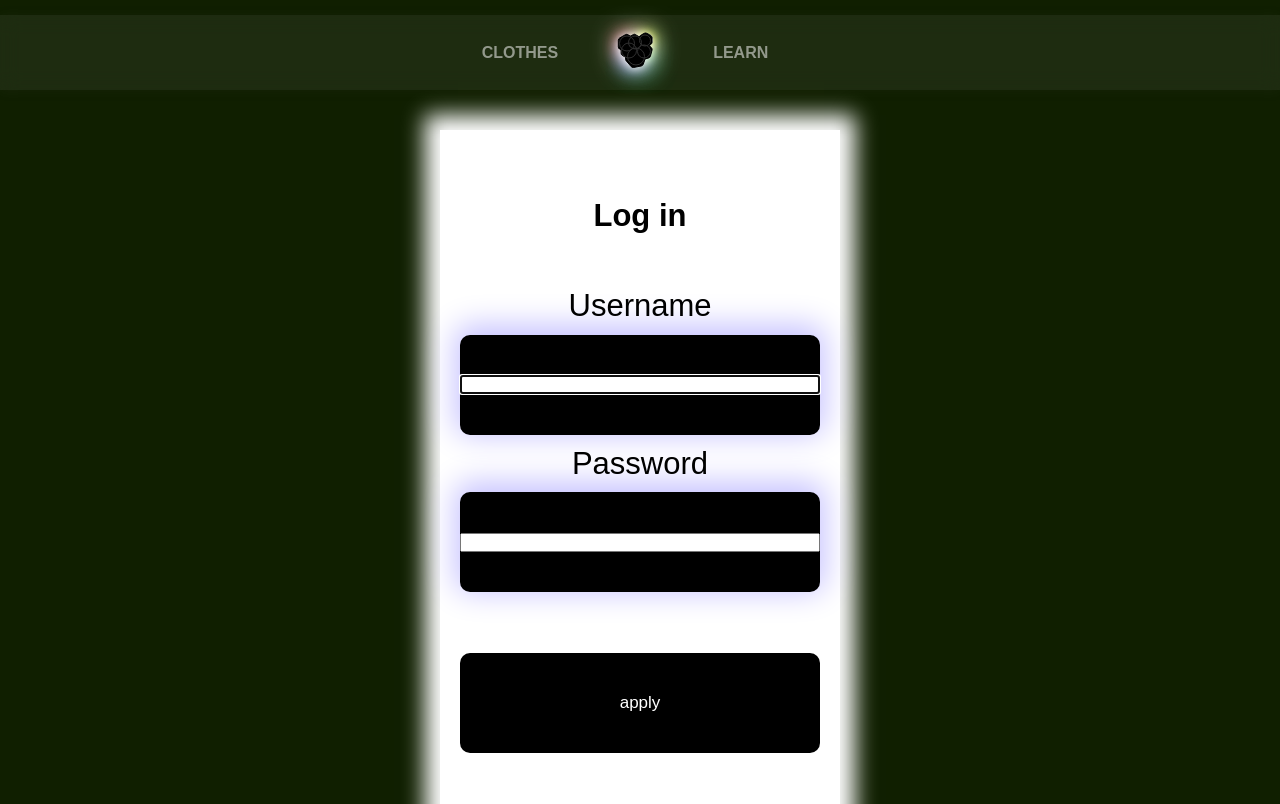
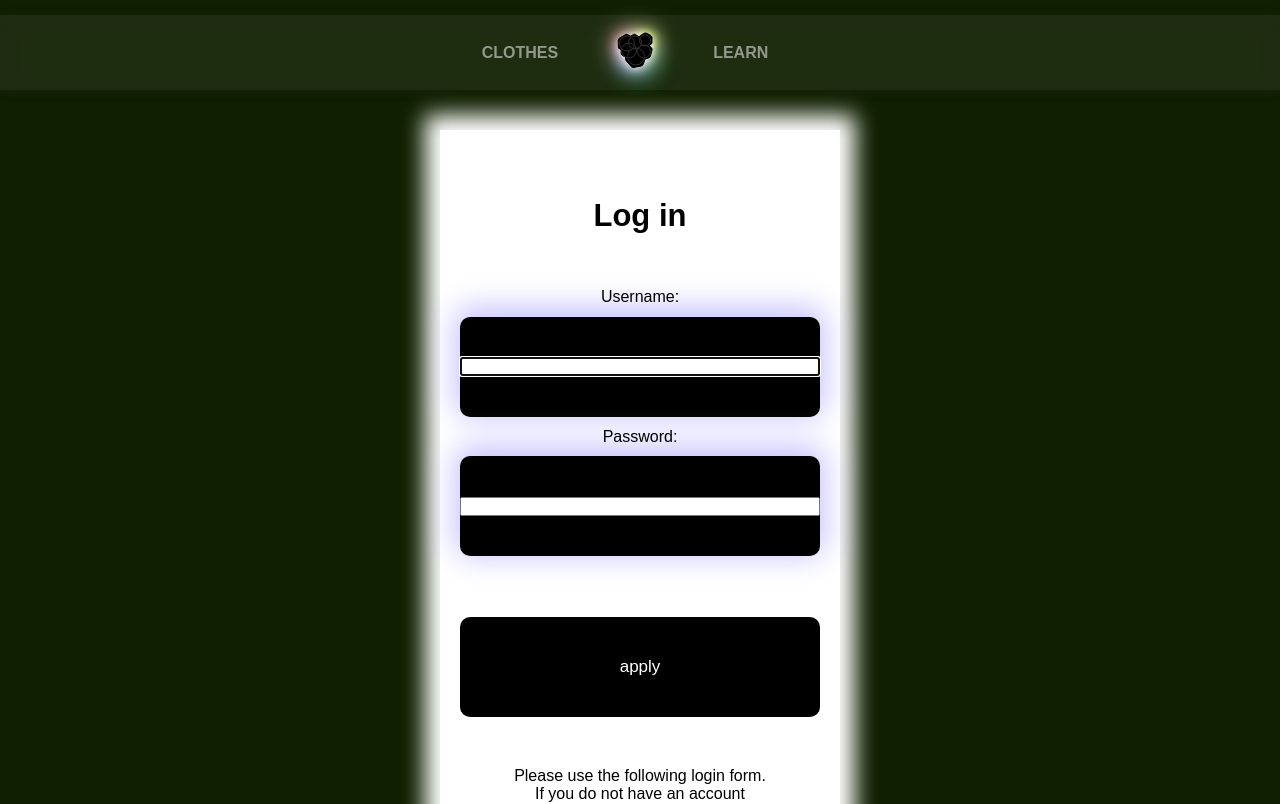
Before and after one commit to Rohozin/ozhina, a Django app: page /login/ in a window 1280 px wide. Shown: the top 804 px of the page. Run offline with Django 3.2, Linux system fonts and the light colour scheme.

Commit message:
MVP Ftwo

```diff
--- a/dressed/forms.py
+++ b/dressed/forms.py
@@ -50,7 +50,7 @@
                     )
         widgets = {
                     'first_name': forms.TextInput(attrs={'class': 'form-input'}),
-                    'email' : forms.Textarea(attrs={'class': 'form-input'}),
+                    'email' : forms.TextInput(attrs={'class': 'form-input'}),
                     }
 
 class ProfileEditForm(forms.ModelForm):
--- a/dressed/templates/registration/login.html
+++ b/dressed/templates/registration/login.html
@@ -15,10 +15,10 @@
                 <form action="{% url 'login' %}" method="post">
                     {{ form.non_field_errors }}
                             {{ form.username.errors }}
-                            <a class="login" for="{{ form.username.id_for_label }}">Username</a>
+                            <a  for="{{ form.username.id_for_label }}">Username:</a>
                             <a class="form-input">{{ form.username }}</a>
                             {{ form.password.errors }}
-                            <a class="login" for="{{ form.password.id_for_label }}">Password</a>
+                            <a  for="{{ form.password.id_for_label }}">Password:</a>
                             <a class="form-input">{{ form.password }}</a>
                     {% csrf_token %}
 
--- a/ozhyna/static/css/form.css
+++ b/ozhyna/static/css/form.css
@@ -63,7 +63,7 @@
     flex-direction: column;
     text-align: center;
     justify-content: center;
-    background-color: rgb(0, 255, 0);
+    background-color: rgb(0, 0, 0);
     box-shadow: 0 -5px 31px 5px rgb(198, 194, 255);
     width: 100%;
     color: rgb(255, 255, 255);
```
